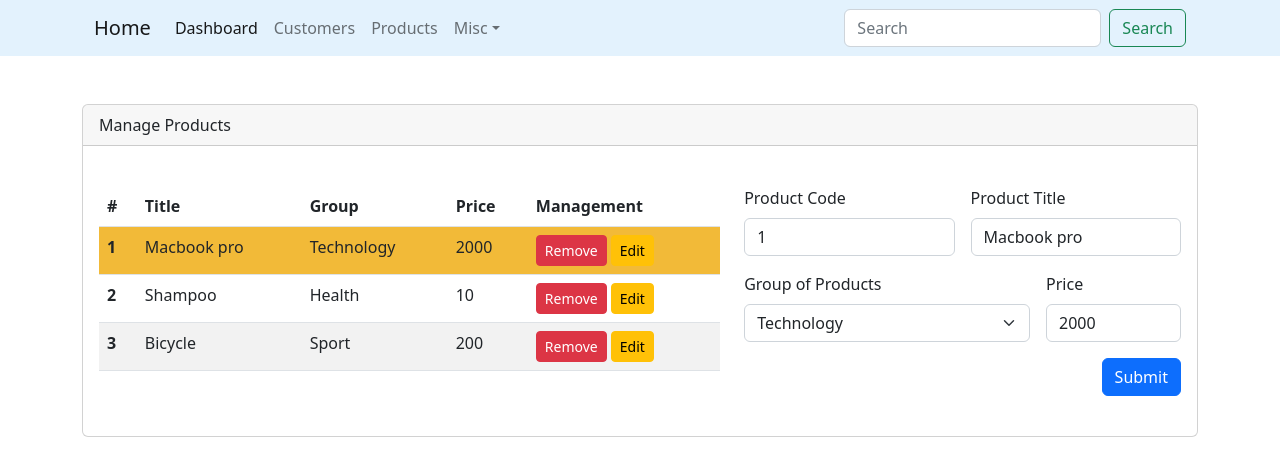
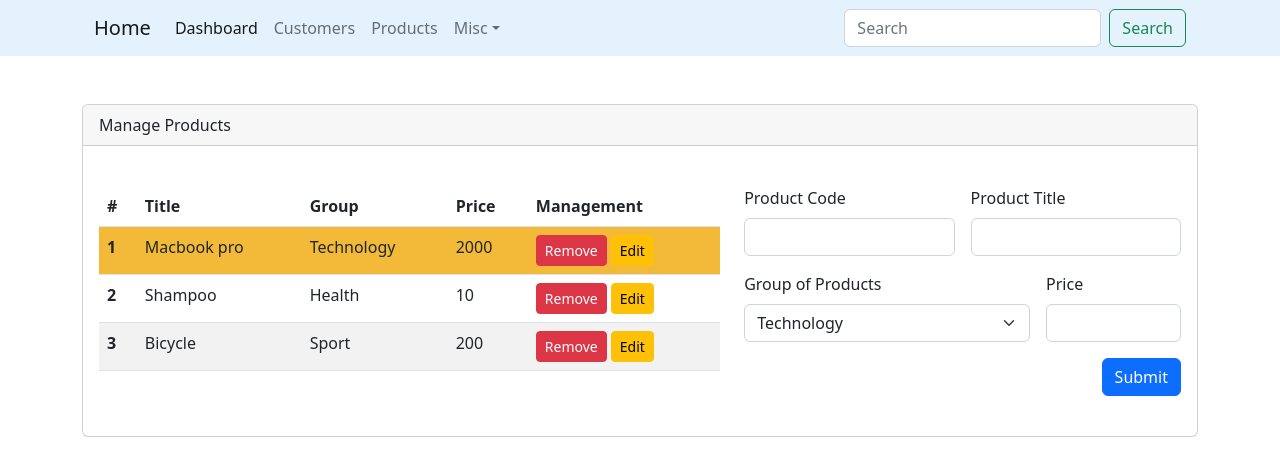
Before and after one commit to pdrm26/dashboard, a React (Create React App) app: page / in a window 1280 px wide. Shown: the top 476 px of the page. Built offline with nearby package versions, Linux system fonts and the light colour scheme.

Commit message:
refactor: remove useless lines

```diff
--- a/src/components/product/ProductInfo.js
+++ b/src/components/product/ProductInfo.js
@@ -1,4 +1,4 @@
-import { useState } from "react";
+import { useEffect  } from "react";
 import { useForm } from "react-hook-form";
 
 export default function ProductInfo({
@@ -6,16 +6,6 @@ export default function ProductInfo({
   currentProduct,
   onSetProductData,
 }) {
-  // const [productCode, setProductCode] = useState(currentProduct.id);
-  // const [productTitle, setProductTitle] = useState(currentProduct.title);
-  // const [productGroup, setProductGroup] = useState(currentProduct.category);
-  // const [productPrice, setProductPrice] = useState(currentProduct.price);
-
-  // const productCodeHandler = (event) => setProductCode(event.target.value);
-  // const productTitleHandler = (event) => setProductTitle(event.target.value);
-  // const productGroupHandler = (event) => setProductGroup(event.target.value);
-  // const productPriceHandler = (event) => setProductPrice(event.target.value);
-
   const {
     register,
     handleSubmit,
@@ -45,8 +35,6 @@ export default function ProductInfo({
           className="form-control"
           id="id"
           name="id"
-          defaultValue={currentProduct.id}
-          // onChange={productCodeHandler}
           {...register("id", { required: true, pattern: /\d+/ })}
         />
         {errors.id?.type === "required" && (
@@ -65,8 +53,6 @@ export default function ProductInfo({
           className="form-control"
           id="title"
           name="title"
-          defaultValue={currentProduct.title}
-          // onChange={titleHandler}
           {...register("title", { required: true })}
         />
         {errors.title?.type === "required" && (
@@ -81,8 +67,6 @@ export default function ProductInfo({
           id="categoryId"
           className="form-select"
           name="categoryId"
-          defaultValue={currentProduct.categoryId}
-          // onChange={productGroupHandler}
           {...register("categoryId")}
         >
           {categories.map(({ id, title }) => (
@@ -101,13 +85,11 @@ export default function ProductInfo({
           className="form-control"
           id="price"
           name="price"
-          defaultValue={currentProduct.price}
           {...register("price", {
             required: true,
             pattern: /\d+/,
             maxLength: 6,
           })}
-          // onChange={productPriceHandler}
         />
         {errors.price?.type === "required" && (
           <p className="text-danger mt-1">The product price is required.</p>
```
